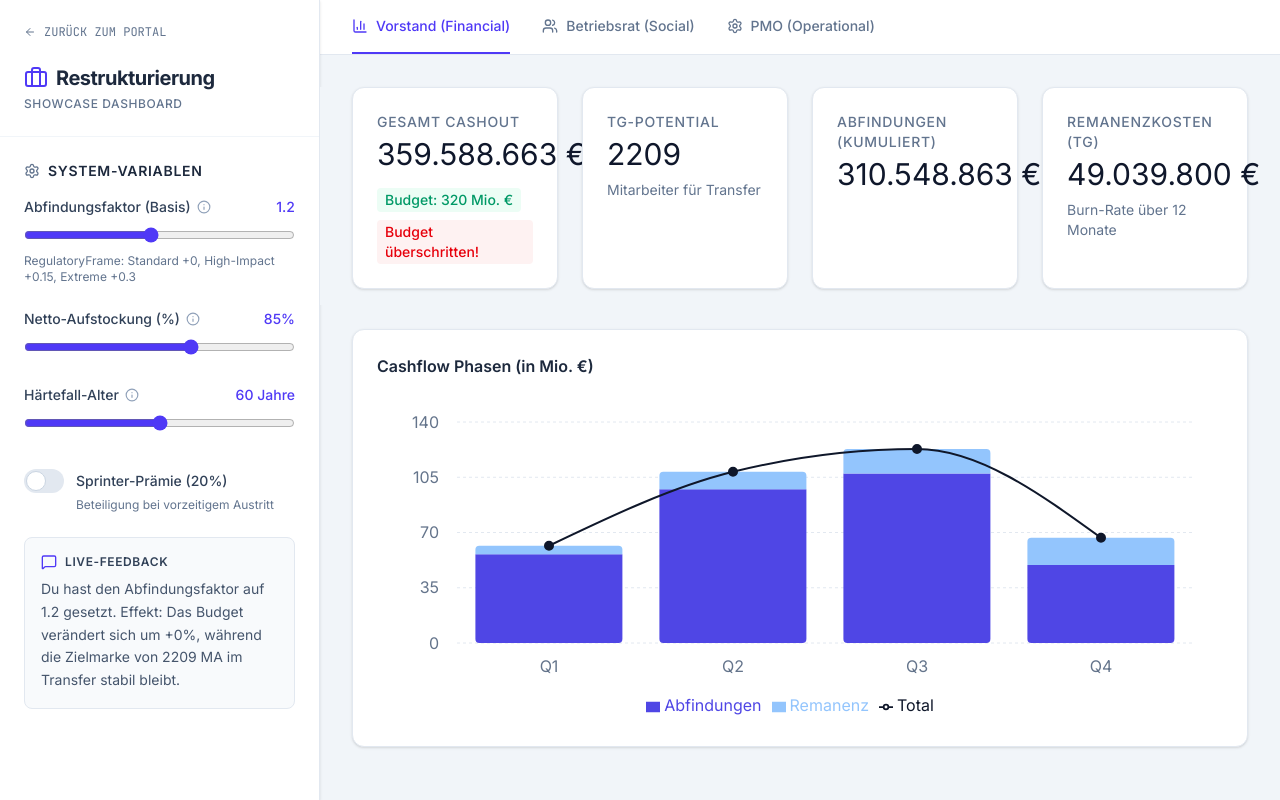
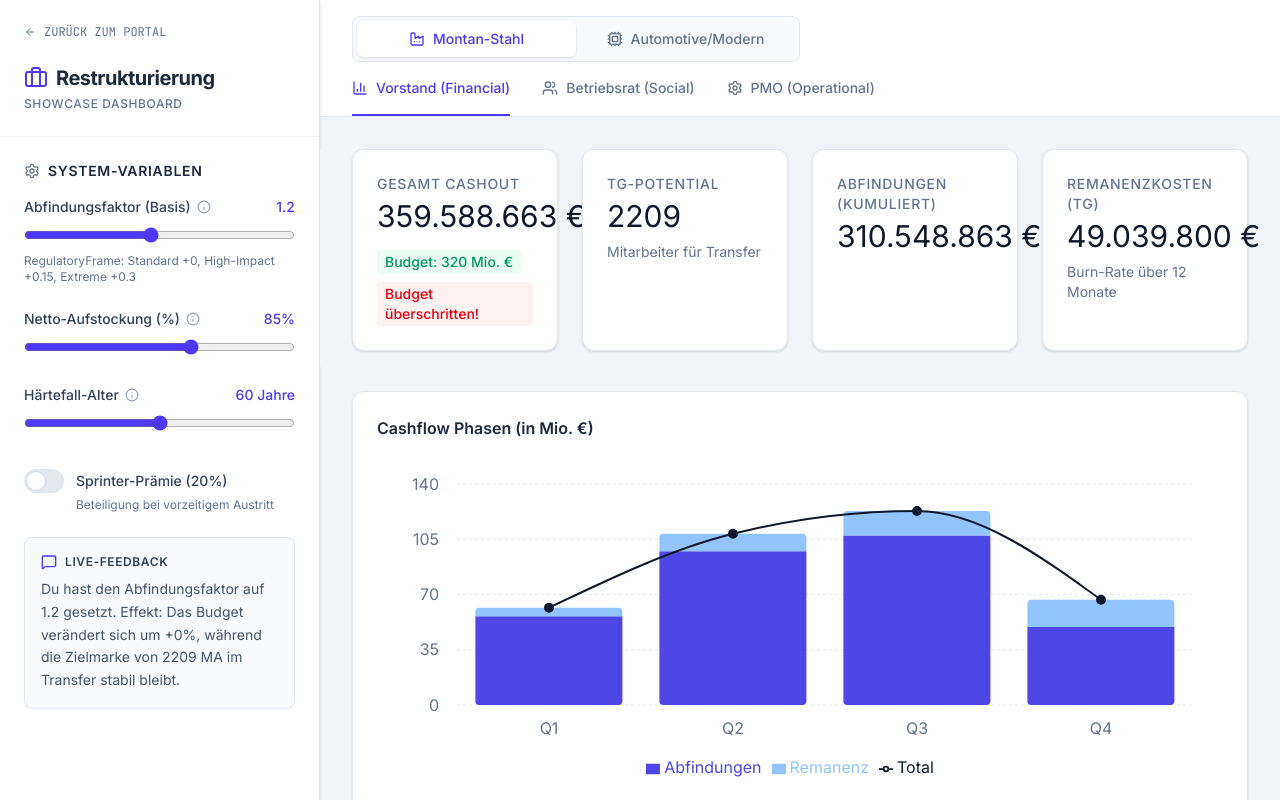
Before and after one commit to karsten2025/Showcase-Transfer-Excellence, a React (Vite) app: page / in a window 1280 px wide. Both pictures are taken after a click on the button 356 px from the left and 920 px from the top of the page. Built offline with nearby package versions, Linux system fonts and the light colour scheme; a web font is replaced by a local one.

Commit message:
Fix: segmented control

```diff
--- a/src/components/Dashboard.tsx
+++ b/src/components/Dashboard.tsx
@@ -6,6 +6,7 @@ import { FinancialView } from "./FinancialView";
 import { SocialView } from "./SocialView";
 import { OperationalView } from "./OperationalView";
 import { VariableTooltip } from "./VariableTooltip";
+import { ProfileSwitcher } from "./ProfileSwitcher";
 import {
   Settings,
   Users,
@@ -67,7 +68,7 @@ const DynamicSummary: React.FC<DynamicSummaryProps> = ({
   );
 };
 
-const STAKEHOLDER_HEURISTICS = {
+const STAKEHOLDER_HEURISTICS_STEEL = {
   abfindungsfaktor: {
     heuristik: "Der Preis für den sozialen Frieden.",
     vorstand:
@@ -91,6 +92,33 @@ const STAKEHOLDER_HEURISTICS = {
     betriebsrat:
       "Schutzschild für die älteste Generation. Sichert den Übergang zur Rente.",
     pmo: "Verändert die Zielgruppengröße für Qualifizierungen.",
+  },
+};
+
+const STAKEHOLDER_HEURISTICS_AUTOMOTIVE = {
+  abfindungsfaktor: {
+    heuristik: "Fokus auf Speed-to-Market.",
+    vorstand:
+      "Schnelle Abwicklung priorisiert. Kein Montan-Zuschlag – Faktor bleibt transparent und kalkulierbar.",
+    betriebsrat:
+      "Reskilling-Fähigkeit zählt mehr als Abfindungshöhe. Skill-Index steuert Vermittlungschancen.",
+    pmo: "Agile Umsetzung: Weniger regulatorische Zuschläge, mehr Dynamik durch Qualifizierung.",
+  },
+  nettoAufstockung: {
+    heuristik: "Brücke ins Reskilling.",
+    vorstand:
+      "Finanzierung von Weiterbildung während der Transferphase. Höherer Skill-Index = höhere Vermittlungsquote.",
+    betriebsrat:
+      "Sicherheitsnetz für Qualifizierung. Ermöglicht Fokus auf neue Skills statt Statuserhalt.",
+    pmo: "Balance zwischen Remanenzkosten und Vermittlungsgeschwindigkeit. Skill-Index als Hebel.",
+  },
+  haertefallAlter: {
+    heuristik: "Altersgrenze vs. Skill-Relevanz.",
+    vorstand:
+      "Im High-Tech-Kontext zählt Skill-Index stärker als Alter. Weniger Härtefälle, mehr TG-Potential.",
+    betriebsrat:
+      "Schutz für ältere MA mit hohem Skill-Index. Übergang zur Rente bleibt Option.",
+    pmo: "Zielgruppengröße für Reskilling. Skill-Index priorisiert Umschulungsbedarfe.",
   },
 };
 
@@ -126,6 +154,8 @@ export const Dashboard: React.FC<{ onBack: () => void }> = ({ onBack }) => {
   const haertefallAlterStore = useDataStore((s) => s.haertefallAlter);
   const aufstockungNetto = useDataStore((s) => s.aufstockungNetto);
   const getMetrics = useDataStore((s) => s.getMetrics);
+  const activeProfile = useDataStore((s) => s.activeProfile);
+  const setActiveProfile = useDataStore((s) => s.setActiveProfile);
 
   useEffect(() => {
     setError(null);
@@ -223,7 +253,7 @@ export const Dashboard: React.FC<{ onBack: () => void }> = ({ onBack }) => {
     const isHaertefall = emp.Alter >= haertefallAlter;
     const status = isHaertefall ? "Exklusion_Vorruhestand" : "TG_Potential";
 
-    const currentFaktor = getAbfindungsFaktorForFrame(abfindungsfaktor, emp.regulatoryFrame ?? 'standard');
+    const currentFaktor = getAbfindungsFaktorForFrame(abfindungsfaktor, emp.regulatoryFrame ?? 'standard', activeProfile);
 
     // Base Abfindung
     let abfindung = emp.Brutto_Monat * emp.Dienstjahre * currentFaktor;
@@ -283,7 +313,7 @@ export const Dashboard: React.FC<{ onBack: () => void }> = ({ onBack }) => {
               <label className="flex justify-between items-start text-sm font-medium text-slate-700 mb-2">
                 <VariableTooltip
                   label="Abfindungsfaktor (Basis)"
-                  content={STAKEHOLDER_HEURISTICS.abfindungsfaktor}
+                  content={activeProfile === 'STEEL' ? STAKEHOLDER_HEURISTICS_STEEL.abfindungsfaktor : STAKEHOLDER_HEURISTICS_AUTOMOTIVE.abfindungsfaktor}
                 />
                 <span className="text-indigo-600 shrink-0 ml-2">
                   {abfindungsfaktor.toFixed(1)}
@@ -309,7 +339,7 @@ export const Dashboard: React.FC<{ onBack: () => void }> = ({ onBack }) => {
               <label className="flex justify-between items-start text-sm font-medium text-slate-700 mb-2">
                 <VariableTooltip
                   label="Netto-Aufstockung (%)"
-                  content={STAKEHOLDER_HEURISTICS.nettoAufstockung}
+                  content={activeProfile === 'STEEL' ? STAKEHOLDER_HEURISTICS_STEEL.nettoAufstockung : STAKEHOLDER_HEURISTICS_AUTOMOTIVE.nettoAufstockung}
                 />
                 <span className="text-indigo-600 shrink-0 ml-2">
                   {nettoAufstockung}%
@@ -332,7 +362,7 @@ export const Dashboard: React.FC<{ onBack: () => void }> = ({ onBack }) => {
               <label className="flex justify-between items-start text-sm font-medium text-slate-700 mb-2">
                 <VariableTooltip
                   label="Härtefall-Alter"
-                  content={STAKEHOLDER_HEURISTICS.haertefallAlter}
+                  content={activeProfile === 'STEEL' ? STAKEHOLDER_HEURISTICS_STEEL.haertefallAlter : STAKEHOLDER_HEURISTICS_AUTOMOTIVE.haertefallAlter}
                 />
                 <span className="text-indigo-600 shrink-0 ml-2">
                   {haertefallAlter} Jahre
@@ -385,8 +415,15 @@ export const Dashboard: React.FC<{ onBack: () => void }> = ({ onBack }) => {
 
       {/* Main Content */}
       <div className="flex-1 flex flex-col overflow-hidden">
-        {/* Top Navigation */}
-        <div className="bg-white border-b border-slate-200 px-8 py-4 flex gap-8">
+        {/* Profile Switcher + Top Navigation */}
+        <div className="bg-white border-b border-slate-200 px-8 py-4">
+          <div className="mb-4 max-w-md">
+            <ProfileSwitcher
+              activeProfile={activeProfile}
+              onSwitch={setActiveProfile}
+            />
+          </div>
+          <div className="flex gap-8">
           <button
             onClick={() => setActiveTab("financial")}
             className={`flex items-center gap-2 pb-4 -mb-4 border-b-2 font-medium text-sm transition-colors ${
@@ -420,6 +457,7 @@ export const Dashboard: React.FC<{ onBack: () => void }> = ({ onBack }) => {
             <Settings className="w-4 h-4" />
             PMO (Operational)
           </button>
+          </div>
         </div>
 
         {/* View Content */}
--- /dev/null
+++ b/src/components/ProfileSwitcher.tsx
@@ -0,0 +1,42 @@
+import React from 'react';
+import { Factory, Cpu } from 'lucide-react';
+import type { ActiveProfile } from '../store/useDataStore';
+
+interface ProfileSwitcherProps {
+  activeProfile: ActiveProfile;
+  onSwitch: (profile: ActiveProfile) => void;
+}
+
+export const ProfileSwitcher: React.FC<ProfileSwitcherProps> = ({
+  activeProfile,
+  onSwitch,
+}) => {
+  return (
+    <div className="flex rounded-lg border border-slate-200 bg-slate-50 p-1">
+      <button
+        type="button"
+        onClick={() => onSwitch('STEEL')}
+        className={`flex flex-1 items-center justify-center gap-2 rounded-md px-4 py-2 text-sm font-medium transition-colors ${
+          activeProfile === 'STEEL'
+            ? 'bg-white text-indigo-600 shadow-sm'
+            : 'text-slate-500 hover:text-slate-700'
+        }`}
+      >
+        <Factory className="w-4 h-4" />
+        Montan-Stahl
+      </button>
+      <button
+        type="button"
+        onClick={() => onSwitch('AUTOMOTIVE')}
+        className={`flex flex-1 items-center justify-center gap-2 rounded-md px-4 py-2 text-sm font-medium transition-colors ${
+          activeProfile === 'AUTOMOTIVE'
+            ? 'bg-white text-indigo-600 shadow-sm'
+            : 'text-slate-500 hover:text-slate-700'
+        }`}
+      >
+        <Cpu className="w-4 h-4" />
+        Automotive/Modern
+      </button>
+    </div>
+  );
+};
--- a/src/store/useDataStore.ts
+++ b/src/store/useDataStore.ts
@@ -1,9 +1,12 @@
 import { create } from 'zustand';
+
+/** Industrie-Profil – steuert Abfindungslogik und Fokus */
+export type ActiveProfile = 'STEEL' | 'AUTOMOTIVE';
 
 /** Regulatorischer Rahmen – bestimmt Abfindungs- und Remanenz-Logik */
 export type RegulatoryFrame = 'standard' | 'high-impact' | 'extreme';
 
-/** Abfindungszuschlag pro Frame (additiv zum Basis-Faktor) */
+/** Abfindungszuschlag pro Frame (additiv zum Basis-Faktor) – nur bei STEEL aktiv */
 const ABFINDUNGS_ZUSCHLAG: Record<RegulatoryFrame, number> = {
   standard: 0,
   'high-impact': 0.15,
@@ -24,10 +27,13 @@ const ABFINDUNGS_ANTEIL_TG: Record<RegulatoryFrame, number> = {
   extreme: 0.8,
 };
 
+/** Effektiver Abfindungsfaktor – bei AUTOMOTIVE entfällt der Zuschlag (Fokus Skill-Index). */
 export function getAbfindungsFaktorForFrame(
   baseFaktor: number,
-  frame: RegulatoryFrame
+  frame: RegulatoryFrame,
+  activeProfile: ActiveProfile = 'STEEL'
 ): number {
+  if (activeProfile === 'AUTOMOTIVE') return baseFaktor;
   return baseFaktor + ABFINDUNGS_ZUSCHLAG[frame];
 }
 
@@ -45,12 +51,14 @@ export interface Employee {
 
 interface DataState {
   employees: Employee[];
+  activeProfile: ActiveProfile;
   baseAbfindungsFaktor: number;
   aufstockungNetto: number;
   haertefallAlter: number;
   sprinterPraemie: number;
 
   setEmployees: (data: Employee[]) => void;
+  setActiveProfile: (profile: ActiveProfile) => void;
   setBaseAbfindungsFaktor: (val: number) => void;
   setHaertefallAlter: (val: number) => void;
   setNettoAufstockung: (val: number) => void;
@@ -76,18 +84,20 @@ interface DataState {
 
 export const useDataStore = create<DataState>((set, get) => ({
   employees: [],
+  activeProfile: 'STEEL',
   baseAbfindungsFaktor: 1.2,
   aufstockungNetto: 0.85,
   haertefallAlter: 60,
   sprinterPraemie: 0.20,
 
   setEmployees: (employees) => set({ employees }),
+  setActiveProfile: (activeProfile) => set({ activeProfile }),
   setBaseAbfindungsFaktor: (val) => set({ baseAbfindungsFaktor: val }),
   setHaertefallAlter: (val) => set({ haertefallAlter: val }),
   setNettoAufstockung: (val) => set({ aufstockungNetto: val }),
 
   getMetrics: () => {
-    const { employees, baseAbfindungsFaktor, haertefallAlter } = get();
+    const { employees, baseAbfindungsFaktor, haertefallAlter, activeProfile } = get();
 
     if (employees.length === 0) {
       return {
@@ -114,7 +124,7 @@ export const useDataStore = create<DataState>((set, get) => ({
       metrics.alterSumme += ma.Alter;
       metrics.skillSumme += ma.Skill_Index;
 
-      const faktor = getAbfindungsFaktorForFrame(baseAbfindungsFaktor, ma.regulatoryFrame);
+      const faktor = getAbfindungsFaktorForFrame(baseAbfindungsFaktor, ma.regulatoryFrame, activeProfile);
       const remanenzProMonat = REMANENZ_PRO_MONAT[ma.regulatoryFrame];
       const abfindungsAnteil = ABFINDUNGS_ANTEIL_TG[ma.regulatoryFrame];
       const isExklusion = ma.Alter >= haertefallAlter;
@@ -133,19 +143,26 @@ export const useDataStore = create<DataState>((set, get) => ({
         ma.Brutto_Monat * ma.Dienstjahre * 1.5 + ma.Brutto_Monat * 3;
     });
 
+    const avgSkill = metrics.skillSumme / employees.length;
+    const vermitteltBase = metrics.tgPotential * 0.15;
+    const vermittelt =
+      activeProfile === 'AUTOMOTIVE'
+        ? Math.floor(vermitteltBase * (1 + avgSkill))
+        : Math.floor(vermitteltBase);
+
     return {
       tgPotential: metrics.tgPotential,
       exklusion: metrics.exklusion,
-      vermittelt: Math.floor(metrics.tgPotential * 0.15),
+      vermittelt: Math.min(vermittelt, metrics.tgPotential),
       gesamtkosten: metrics.gesamtkosten,
       einsparung: metrics.direktKosten - metrics.gesamtkosten,
       durchschnittsAlter: Number((metrics.alterSumme / employees.length).toFixed(1)),
-      averageSkillIndex: Number((metrics.skillSumme / employees.length).toFixed(2)),
+      averageSkillIndex: Number(avgSkill.toFixed(2)),
     };
   },
 
   getFinancialBreakdown: () => {
-    const { employees, baseAbfindungsFaktor, haertefallAlter } = get();
+    const { employees, baseAbfindungsFaktor, haertefallAlter, activeProfile } = get();
     let abfindung = 0;
     let remanenz = 0;
     let tgPotential = 0;
@@ -153,7 +170,7 @@ export const useDataStore = create<DataState>((set, get) => ({
 
     employees.forEach((ma) => {
       const isExklusion = ma.Alter >= haertefallAlter;
-      const faktor = getAbfindungsFaktorForFrame(baseAbfindungsFaktor, ma.regulatoryFrame);
+      const faktor = getAbfindungsFaktorForFrame(baseAbfindungsFaktor, ma.regulatoryFrame, activeProfile);
       const remanenzProMonat = REMANENZ_PRO_MONAT[ma.regulatoryFrame];
       const abfindungsAnteil = ABFINDUNGS_ANTEIL_TG[ma.regulatoryFrame];
 
```
